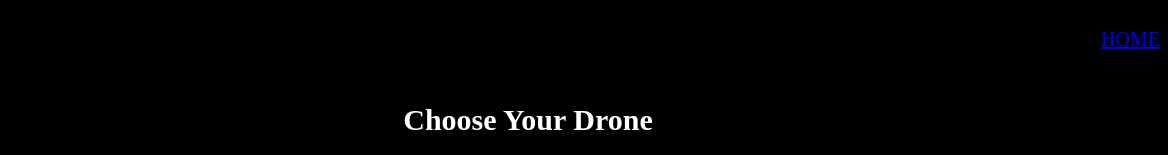
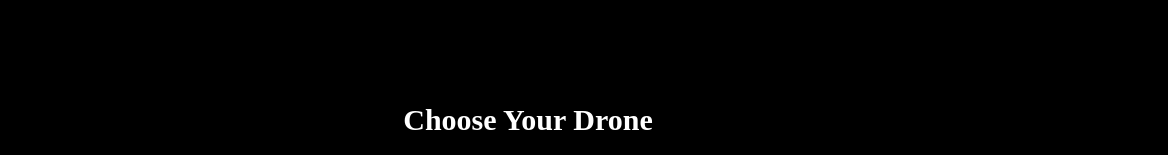
Before and after one commit to FancyCherepahe/JsJenson_drone_feed, a plain HTML site: page index.html in a window 1280 px wide. Shown: the top 155 px of the page, 112-1280 px from the left. Drawn offline with Linux system fonts and the light colour scheme.

Commit message:
Update and rename drone_choose.html to index.html

```diff
--- a/drone_choose.html
+++ b/index.html
@@ -10,7 +10,6 @@
 <body>
     <header class="header">
         <img class="logo" src="https://jcjenson.org/assets/jcjensonlogodissemblyver-removebg-preview.png" alt="JsJenson">
-        <p id="home"><a href="index.html">HOME</a></p>
     </header>
     <main>
         <h1 class="choose_title">Choose Your Drone</h1>
```
